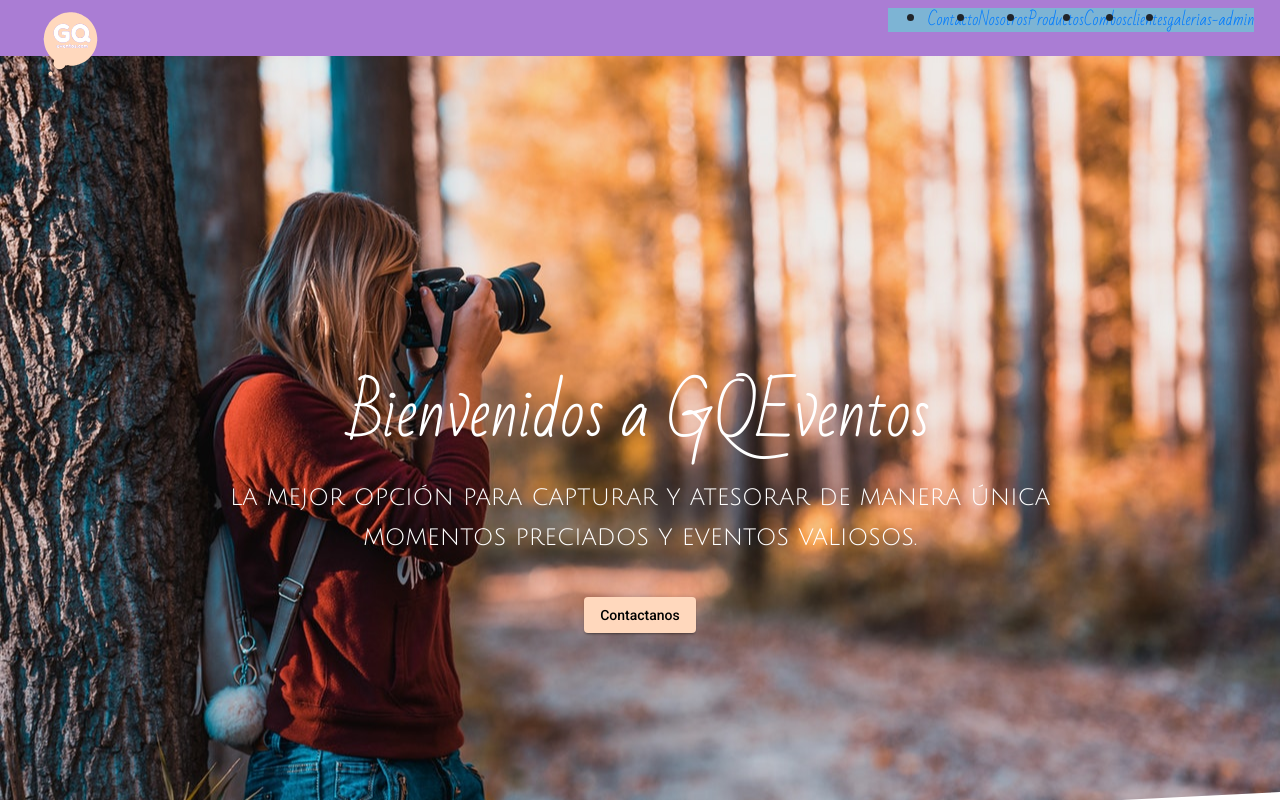
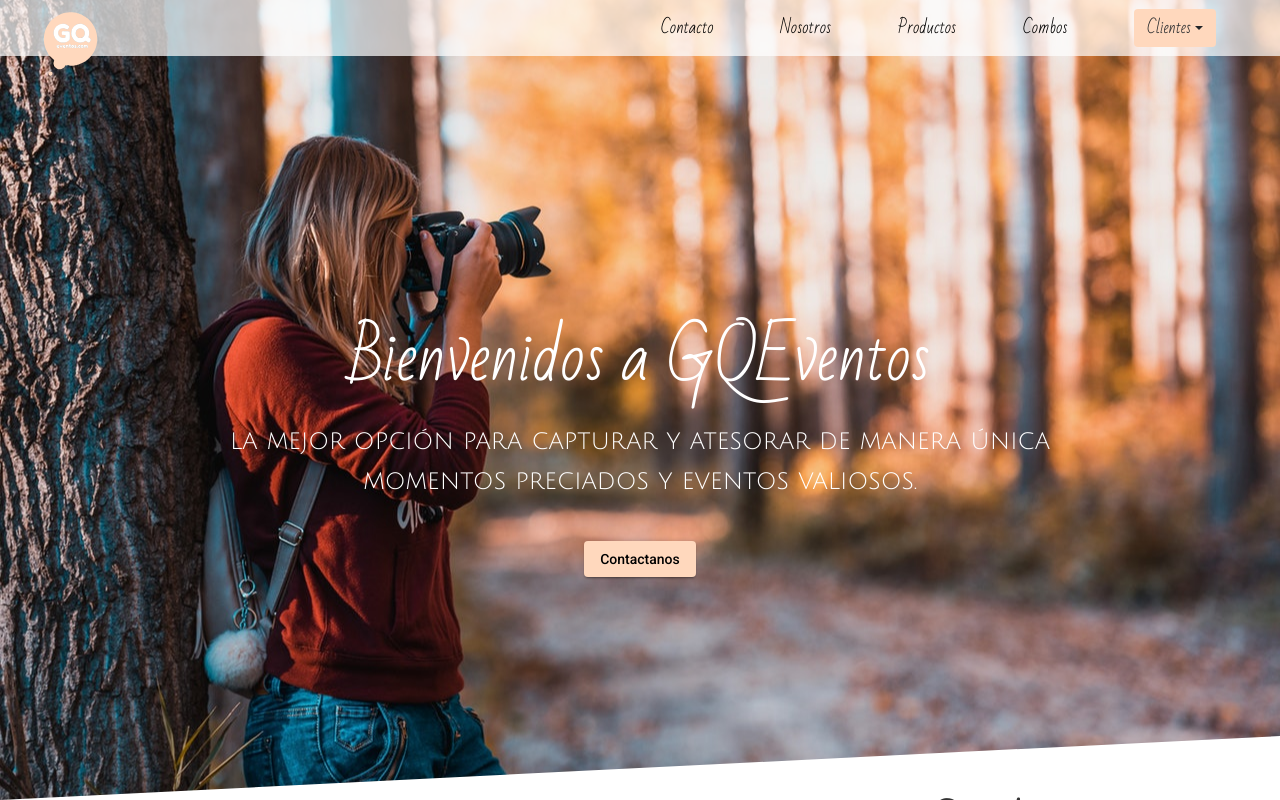
Before and after one commit to cris1ian/gqeventos, an Angular app: page / in a window 1280 px wide. Built offline with nearby package versions, Linux system fonts and the light colour scheme.

Commit message:
terminada la barra de navegacion

```diff
--- a/src/app/app.component.html
+++ b/src/app/app.component.html
@@ -1,7 +1,9 @@
 <!-- Toolbar -->
 
+
+
 <header class="header-principal">
-    <div class="wrapper">
+    <div class="wrapper " id="wrapper">
 
         <a routerLink="/"><img class="logo" src="../assets/Fotos/LOGO-INVERTIDO.svg" alt="logo"></a>
 
@@ -14,10 +16,27 @@
                     <a href="">Productos</a> </li>
                 <li>
                     <a href="">Combos</a> </li>
-                <li> <a routerLink="/cliente">clientes</a></li>
-                <li> <a routerLink="/galerias-admin">galerias-admin</a></li>
+                <li>
+                    <div ngbDropdown>
+                        <button class="btn btn-outline eon6-primarycolor-bd" id="dropdownForm1" ngbDropdownToggle>Clientes</button>
+                        <div ngbDropdownMenu aria-labelledby="dropdownForm1">
+                            <form class="px-4 py-3">
+                                <div class="form-group">
+                                    <label for="exampleDropdownFormEmail1">Ingrese su Nº Cliente</label>
+                                    <input type="email" class="form-control" id="exampleDropdownFormEmail1">
+                                </div>
+                                <button type="submit" class="btn">Aceptar</button>
+                            </form>
+                        </div>
+                    </div>
+                </li>
+
             </ul>
         </nav>
+
+
+
+
     </div>
 
 
--- a/src/app/app.component.scss
+++ b/src/app/app.component.scss
@@ -6,15 +6,36 @@
         z-index: 5;
         width: 100vw;
         .wrapper {
-            background: rgb(170, 125, 212);
+            background: rgba(255, 255, 255, 0.7);
             @include flex-row;
             justify-content: space-between;
             height: 7vh;
-            padding: 10px 2%;
+            max-height: 150px;
+            padding: 10px 5% 10px 2%;
             position: relative;
-            ul {
-                background: rgb(125, 180, 212);
+            width: 100%;
+            nav {
+                // background: rgb(212, 206, 125);
                 @include flex-row;
+                width: 50%;
+                height: 100%;
+                ul {
+                    // background: rgb(125, 180, 212);
+                    @include flex-row;
+                    justify-content: space-between;
+                    width: 100%;
+                    margin: 0px;
+                    li {
+                        list-style: none;
+                        text-decoration: none;
+                        font-family: 'Bad Script', cursive;
+                        font-size: 1.3vw;
+                        color: #000000;
+                        a {
+                            color: #000000;
+                        }
+                    }
+                }
             }
             .logo {
                 height: 10vh;
--- a/src/app/app.component.ts
+++ b/src/app/app.component.ts
@@ -1,10 +1,12 @@
 import { Component } from '@angular/core';
+
 
 
 @Component({
   selector: 'app-root',
   templateUrl: './app.component.html',
-  styleUrls: ['./app.component.scss']
+  styleUrls: ['./app.component.scss'],
+
 })
 export class AppComponent {
   title = 'gqeventos';
--- a/src/app/pages/home/home.component.scss
+++ b/src/app/pages/home/home.component.scss
@@ -7,6 +7,7 @@
     height: 100vh;
     // max-height: 600px;
     width: 100vw;
+    margin-top: -7vh;
     clip-path: polygon(0 0, 0 100%, 100% calc(100% - 5vw), 100% 0);
 }
 
--- a/src/index.html
+++ b/src/index.html
@@ -13,13 +13,16 @@
     <link href="https://fonts.googleapis.com/css?family=Bad+Script|Dancing+Script:400,500|Julius+Sans+One&display=swap" rel="stylesheet">
     <link href="https://fonts.googleapis.com/icon?family=Material+Icons" rel="stylesheet">
 
-    <script src="https://kit.fontawesome.com/d124c10996.js" crossorigin="anonymous"></script>
 
 
 
+
+    <script src="https://kit.fontawesome.com/d124c10996.js" crossorigin="anonymous"></script>
     <script src="https://code.jquery.com/jquery-3.4.1.slim.min.js" integrity="sha384-J6qa4849blE2+poT4WnyKhv5vZF5SrPo0iEjwBvKU7imGFAV0wwj1yYfoRSJoZ+n" crossorigin="anonymous"></script>
     <script src="https://cdn.jsdelivr.net/npm/popper.js@1.16.0/dist/umd/popper.min.js" integrity="sha384-Q6E9RHvbIyZFJoft+2mJbHaEWldlvI9IOYy5n3zV9zzTtmI3UksdQRVvoxMfooAo" crossorigin="anonymous"></script>
     <script src="https://stackpath.bootstrapcdn.com/bootstrap/4.4.1/js/bootstrap.min.js" integrity="sha384-wfSDF2E50Y2D1uUdj0O3uMBJnjuUD4Ih7YwaYd1iqfktj0Uod8GCExl3Og8ifwB6" crossorigin="anonymous"></script>
+
+
 
 
 
--- a/src/styles.scss
+++ b/src/styles.scss
@@ -15,6 +15,11 @@
 //clases para aplicar los colores primerios
 .eon6-primarycolor {
     color: mat-color($gqeventos-primary);
+}
+
+//clases para aplicar los colores primerios
+.eon6-primarycolor-bd {
+    background: mat-color($gqeventos-primary);
 }
 
 //definiciones generales
```
